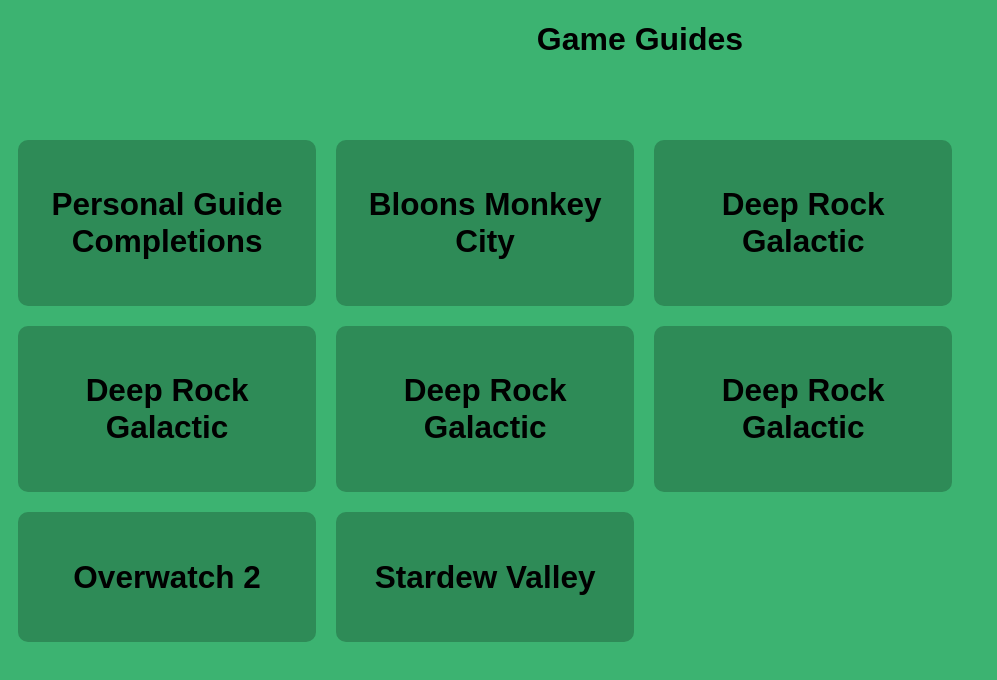
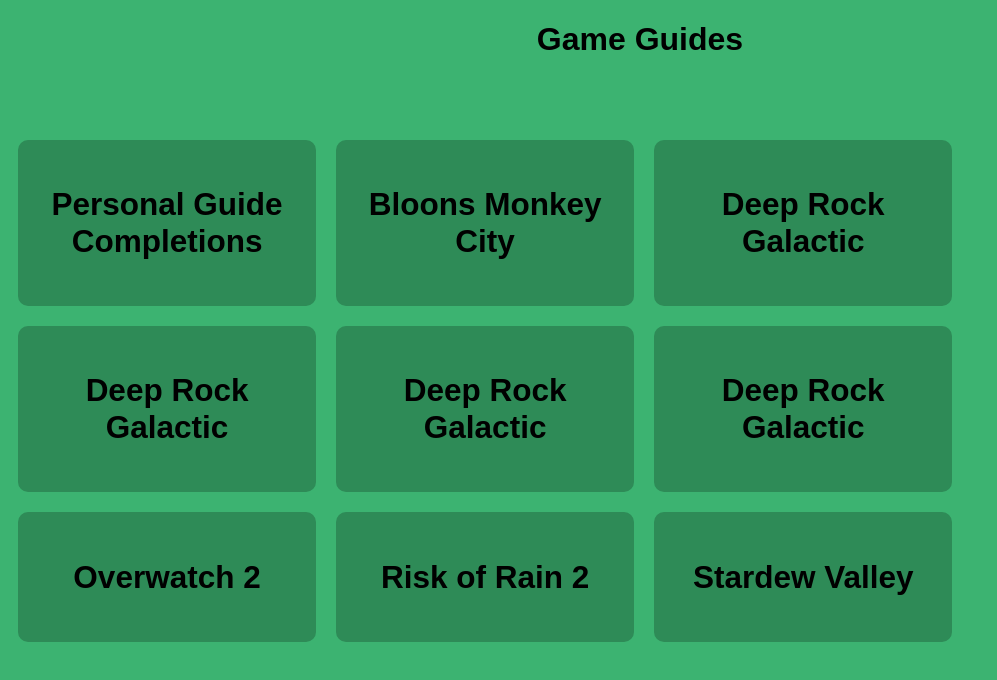
Before and after one commit to SclafaniDamian/Personal-Website, a plain HTML site: page gameguide.html in a window 1280 px wide. Shown: the whole page, without its empty margins (0-997 px from the left). Drawn offline with Linux system fonts and the light colour scheme.

Commit message:
gameguideupdate

```diff
--- a/gameguide.html
+++ b/gameguide.html
@@ -44,6 +44,11 @@
                 <a href="GameGuides/100% Overwatch Guide.xlsx"><h2>Overwatch 2</h2></a>
             </section>
 
+            <!--Risk of Rain 2-->
+            <section class="assignment">
+                <a href="GameGuides/100% Risk of Rain 2 Guide.xlsx"><h2>Risk of Rain 2</h2></a>
+            </section>
+
             <!--Stardew Valley-->
             <section class="assignment">
                 <a href="GameGuides/Stardew Valley 100% Guide.xlsx"><h2>Stardew Valley</h2></a>
```
Also changed, not shown: 2 other files.
